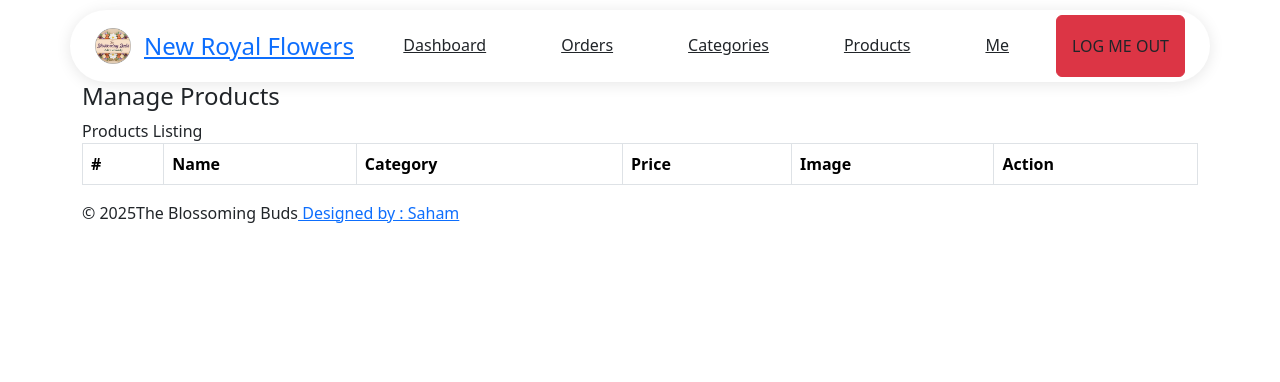
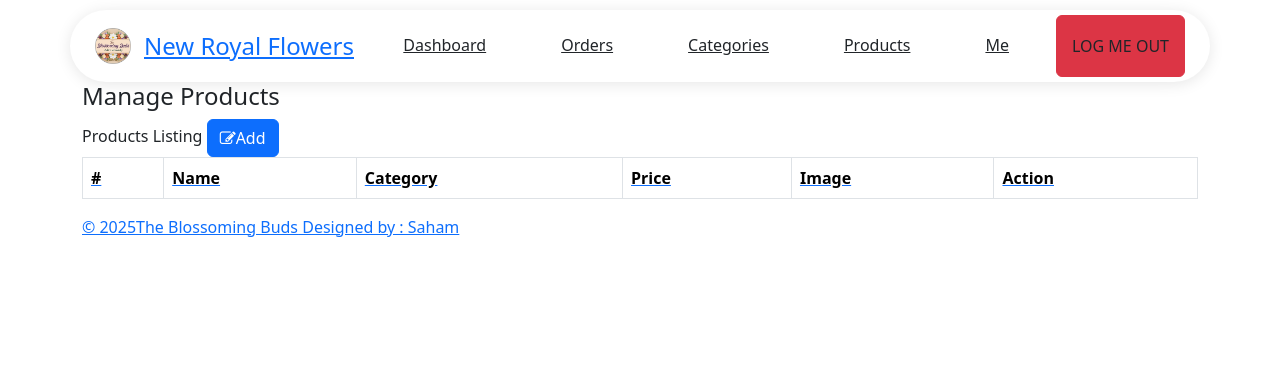
Before and after one commit to sahamofficial/project-one, a PHP site: page /admin/manage-products.php in a window 1280 px wide. Shown: the top 382 px of the page. Run offline with PHP 8.4, Linux system fonts and the light colour scheme; a user stored in the database is signed in; data comes from the database, SQL or seed files in the repository; data that the repository does not hold is empty; some libraries are stand-ins or nearby versions.

Commit message:
admin style updated

```diff
--- a/admin/manage-products.php
+++ b/admin/manage-products.php
@@ -48,7 +48,9 @@
                 <div class="col-md-12">
                     <div class="panel panel-default">
                         <div class="panel-heading">
-                            Products Listing
+                            <span>Products Listing</span>
+                            <a href="add-product.php?id=<?php echo htmlentities($result->id); ?>">
+                                    <button class="btn btn-primary"><i class="fa fa-edit "></i>Add</button>
                         </div>
                         <div class="panel-body">
                             <div class="table-responsive">
```
Also changed, not shown: admin/productImg/8a50c85124b91a5a2e3cb389e288c872.jpg (added).
